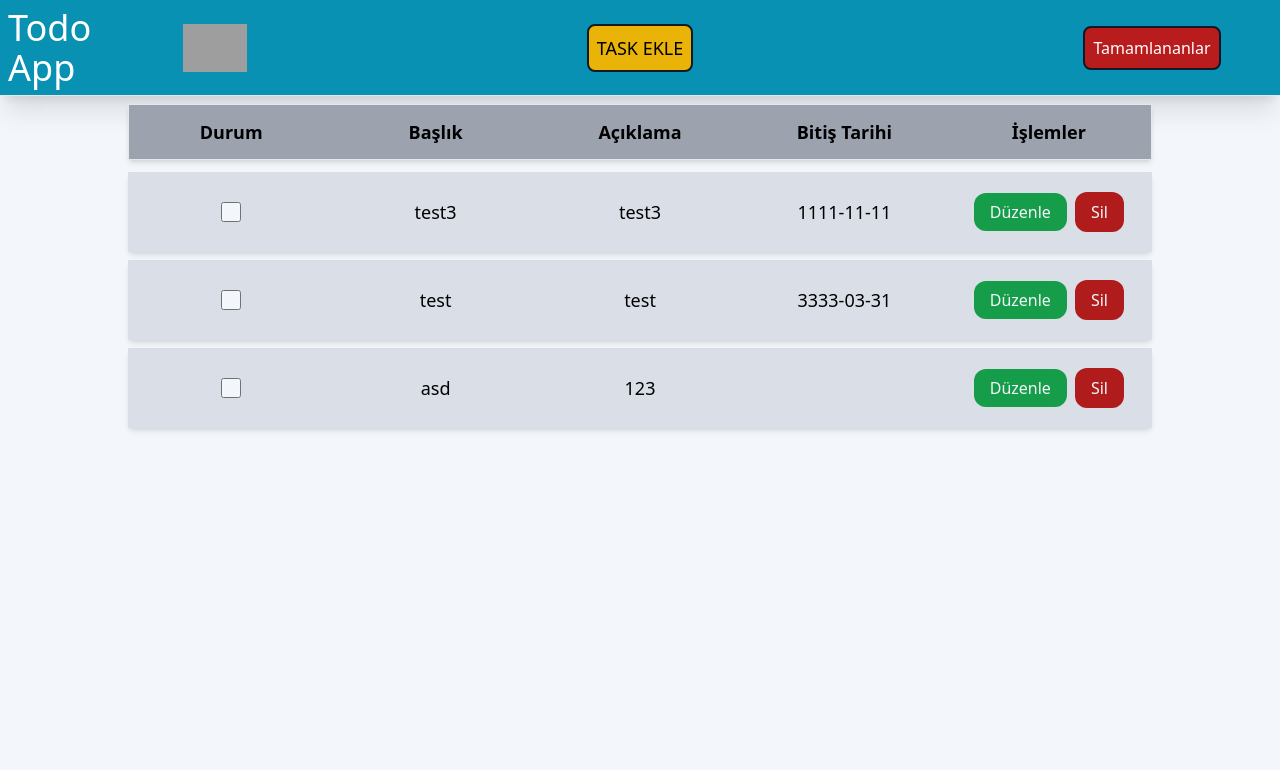
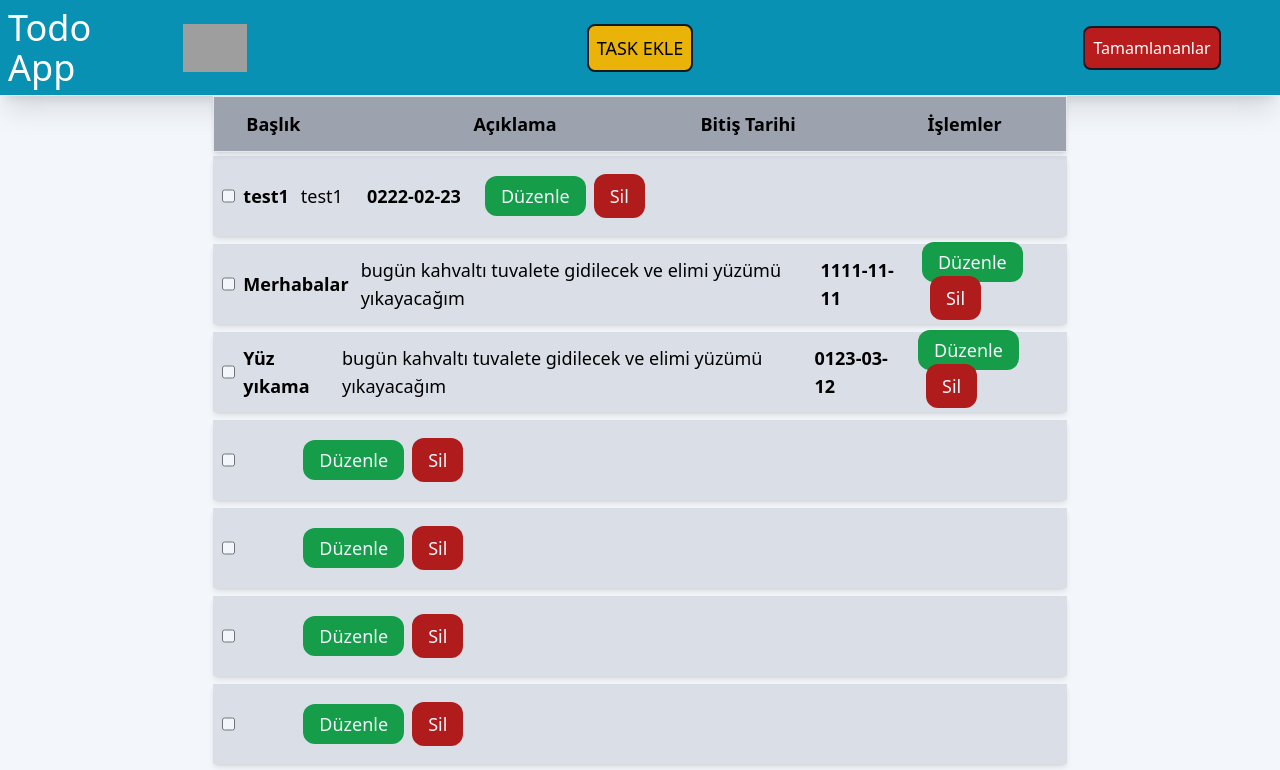
Before and after one commit to KaygusuzBK/react-todo-app, a React (Vite) app: page / in a window 1280 px wide. Shown: the top 770 px of the page. Built offline with nearby package versions, Linux system fonts and the light colour scheme; data requests are answered from the project's data file; grey boxes are pictures that could not be loaded.

Commit message:
Add Task
add task bölümünde eğer kurallara uymazsa task eklemesi yapamıyoruz

```diff
--- a/data/db.json
+++ b/data/db.json
@@ -7,7 +7,7 @@
       "title": "test1",
       "description": "test1",
       "dueDate": "0222-02-23",
-      "status": true,
+      "status": false,
       "id": 15
     },
     {
@@ -18,17 +18,17 @@
       "id": 17
     },
     {
-      "title": "test3",
-      "description": "test3",
+      "title": "Merhabalar ",
+      "description": "bugün kahvaltı tuvalete gidilecek ve elimi yüzümü yıkayacağım",
       "dueDate": "1111-11-11",
       "status": false,
       "id": 18
     },
     {
-      "title": "test",
-      "description": "test",
+      "title": "aaaaaaaaaaaaaa",
+      "description": "aaaaaaaaaaaaaaaaaaaaaaaaaaaaaaaaaaaaaaaaa",
       "dueDate": "3333-03-31",
-      "status": false,
+      "status": true,
       "id": 19
     },
     {
@@ -87,11 +87,88 @@
       "id": 30
     },
     {
-      "title": "asd",
-      "description": "123",
+      "title": "Yüz yıkama",
+      "description": "bugün kahvaltı tuvalete gidilecek ve elimi yüzümü yıkayacağım",
+      "dueDate": "0123-03-12",
+      "status": false,
+      "id": 31
+    },
+    {
+      "title": "AAAAAAAAA",
+      "description": "ASDASD",
+      "dueDate": "3222-02-23",
+      "status": true,
+      "id": 32
+    },
+    {
+      "title": "",
+      "description": "",
       "dueDate": "",
       "status": false,
-      "id": 31
+      "id": 33
+    },
+    {
+      "title": "",
+      "description": "",
+      "dueDate": "",
+      "status": false,
+      "id": 34
+    },
+    {
+      "title": "",
+      "description": "",
+      "dueDate": "",
+      "status": false,
+      "id": 35
+    },
+    {
+      "title": "",
+      "description": "",
+      "dueDate": "",
+      "status": false,
+      "id": 36
+    },
+    {
+      "title": "asdasd",
+      "description": "asasdasd",
+      "dueDate": "32332-02-23",
+      "status": false,
+      "id": 37
+    },
+    {
+      "title": "asdasd",
+      "description": "asasdasd",
+      "dueDate": "32332-02-23",
+      "status": false,
+      "id": 38
+    },
+    {
+      "title": "asdasd",
+      "description": "asasdasd",
+      "dueDate": "32332-02-23",
+      "status": false,
+      "id": 39
+    },
+    {
+      "title": "",
+      "description": "",
+      "dueDate": "",
+      "status": false,
+      "id": 40
+    },
+    {
+      "title": "",
+      "description": "",
+      "dueDate": "",
+      "status": false,
+      "id": 42
+    },
+    {
+      "title": "",
+      "description": "",
+      "dueDate": "",
+      "status": false,
+      "id": 43
     }
   ]
 }
--- a/src/Layout/header/index.jsx
+++ b/src/Layout/header/index.jsx
@@ -1,5 +1,6 @@
 import Logo from "./logo/logo";
-import Button from "../../components/button/Button";
+import Button from "../../components/button/button";
+import { NavLink } from "react-router-dom";
 
 function Header() {
   return (
@@ -7,7 +8,7 @@ function Header() {
       <header className="h-24 border-b shadow-xl bg-cyan-600  ">
         <div className="flex items-center justify-between h-full ">
           <div className="flex justify-center items-center w-64">
-            <label className="text-white text-4xl p-2">Todo App</label>
+            <NavLink to="/" className="text-white text-4xl p-2" >Todo App</NavLink>
             <Logo className="items-center justify-end" id="logo" />
           </div>
           <a
--- a/src/assets/css/output.css
+++ b/src/assets/css/output.css
@@ -576,13 +576,16 @@ body {
   margin: 1rem;
 }
 
-.my-2 {
-  margin-top: 0.5rem;
-  margin-bottom: 0.5rem;
+.ml-2 {
+  margin-left: 0.5rem;
 }
 
-.ml-2 {
-  margin-left: 0.5rem;
+.ml-6 {
+  margin-left: 1.5rem;
+}
+
+.mr-14 {
+  margin-right: 3.5rem;
 }
 
 .flex {
@@ -605,6 +608,10 @@ body {
   height: 3.5rem;
 }
 
+.h-16 {
+  height: 4rem;
+}
+
 .h-20 {
   height: 5rem;
 }
@@ -617,16 +624,20 @@ body {
   height: 8rem;
 }
 
-.h-5 {
-  height: 1.25rem;
+.h-56 {
+  height: 14rem;
+}
+
+.h-80 {
+  height: 20rem;
 }
 
 .h-full {
   height: 100%;
 }
 
-.h-40 {
-  height: 10rem;
+.max-h-20 {
+  max-height: 5rem;
 }
 
 .w-1\/2 {
@@ -641,28 +652,20 @@ body {
   width: 4rem;
 }
 
-.w-4\/5 {
-  width: 80%;
+.w-4\/6 {
+  width: 66.666667%;
 }
 
 .w-64 {
   width: 16rem;
 }
 
+.w-72 {
+  width: 18rem;
+}
+
 .w-full {
   width: 100%;
-}
-
-.w-5 {
-  width: 1.25rem;
-}
-
-.w-96 {
-  width: 24rem;
-}
-
-.resize-none {
-  resize: none;
 }
 
 .grid-cols-2 {
@@ -675,6 +678,10 @@ body {
 
 .items-center {
   align-items: center;
+}
+
+.justify-start {
+  justify-content: flex-start;
 }
 
 .justify-end {
@@ -693,10 +700,6 @@ body {
   gap: 0.5rem;
 }
 
-.overflow-y-auto {
-  overflow-y: auto;
-}
-
 .rounded {
   border-radius: 0.25rem;
 }
@@ -711,11 +714,6 @@ body {
 
 .rounded-xl {
   border-radius: 0.75rem;
-}
-
-.rounded-l {
-  border-top-left-radius: 0.25rem;
-  border-bottom-left-radius: 0.25rem;
 }
 
 .border {
@@ -733,6 +731,11 @@ body {
 .border-black {
   --tw-border-opacity: 1;
   border-color: rgb(0 0 0 / var(--tw-border-opacity));
+}
+
+.border-gray-500 {
+  --tw-border-opacity: 1;
+  border-color: rgb(107 114 128 / var(--tw-border-opacity));
 }
 
 .border-gray-900 {
@@ -769,6 +772,11 @@ body {
   background-color: rgb(156 163 175 / var(--tw-bg-opacity));
 }
 
+.bg-gray-600 {
+  --tw-bg-opacity: 1;
+  background-color: rgb(75 85 99 / var(--tw-bg-opacity));
+}
+
 .bg-green-500 {
   --tw-bg-opacity: 1;
   background-color: rgb(34 197 94 / var(--tw-bg-opacity));
@@ -799,91 +807,6 @@ body {
   background-color: rgb(234 179 8 / var(--tw-bg-opacity));
 }
 
-.bg-slate-500 {
-  --tw-bg-opacity: 1;
-  background-color: rgb(100 116 139 / var(--tw-bg-opacity));
-}
-
-.bg-slate-300 {
-  --tw-bg-opacity: 1;
-  background-color: rgb(203 213 225 / var(--tw-bg-opacity));
-}
-
-.bg-sky-300 {
-  --tw-bg-opacity: 1;
-  background-color: rgb(125 211 252 / var(--tw-bg-opacity));
-}
-
-.bg-sky-400 {
-  --tw-bg-opacity: 1;
-  background-color: rgb(56 189 248 / var(--tw-bg-opacity));
-}
-
-.bg-sky-500 {
-  --tw-bg-opacity: 1;
-  background-color: rgb(14 165 233 / var(--tw-bg-opacity));
-}
-
-.bg-sky-600 {
-  --tw-bg-opacity: 1;
-  background-color: rgb(2 132 199 / var(--tw-bg-opacity));
-}
-
-.bg-sky-700 {
-  --tw-bg-opacity: 1;
-  background-color: rgb(3 105 161 / var(--tw-bg-opacity));
-}
-
-.bg-stone-300 {
-  --tw-bg-opacity: 1;
-  background-color: rgb(214 211 209 / var(--tw-bg-opacity));
-}
-
-.bg-stone-400 {
-  --tw-bg-opacity: 1;
-  background-color: rgb(168 162 158 / var(--tw-bg-opacity));
-}
-
-.bg-gray-300 {
-  --tw-bg-opacity: 1;
-  background-color: rgb(209 213 219 / var(--tw-bg-opacity));
-}
-
-.bg-gray-500 {
-  --tw-bg-opacity: 1;
-  background-color: rgb(107 114 128 / var(--tw-bg-opacity));
-}
-
-.bg-gray-600 {
-  --tw-bg-opacity: 1;
-  background-color: rgb(75 85 99 / var(--tw-bg-opacity));
-}
-
-.bg-gray-700 {
-  --tw-bg-opacity: 1;
-  background-color: rgb(55 65 81 / var(--tw-bg-opacity));
-}
-
-.bg-zinc-300 {
-  --tw-bg-opacity: 1;
-  background-color: rgb(212 212 216 / var(--tw-bg-opacity));
-}
-
-.bg-zinc-400 {
-  --tw-bg-opacity: 1;
-  background-color: rgb(161 161 170 / var(--tw-bg-opacity));
-}
-
-.bg-neutral-300 {
-  --tw-bg-opacity: 1;
-  background-color: rgb(212 212 212 / var(--tw-bg-opacity));
-}
-
-.bg-neutral-400 {
-  --tw-bg-opacity: 1;
-  background-color: rgb(163 163 163 / var(--tw-bg-opacity));
-}
-
 .bg-opacity-60 {
   --tw-bg-opacity: 0.6;
 }
@@ -905,6 +828,11 @@ body {
   padding-right: 1rem;
 }
 
+.px-5 {
+  padding-left: 1.25rem;
+  padding-right: 1.25rem;
+}
+
 .px-6 {
   padding-left: 1.5rem;
   padding-right: 1.5rem;
@@ -913,46 +841,6 @@ body {
 .py-2 {
   padding-top: 0.5rem;
   padding-bottom: 0.5rem;
-}
-
-.px-2 {
-  padding-left: 0.5rem;
-  padding-right: 0.5rem;
-}
-
-.px-5 {
-  padding-left: 1.25rem;
-  padding-right: 1.25rem;
-}
-
-.py-3 {
-  padding-top: 0.75rem;
-  padding-bottom: 0.75rem;
-}
-
-.px-28 {
-  padding-left: 7rem;
-  padding-right: 7rem;
-}
-
-.py-60 {
-  padding-top: 15rem;
-  padding-bottom: 15rem;
-}
-
-.py-36 {
-  padding-top: 9rem;
-  padding-bottom: 9rem;
-}
-
-.py-28 {
-  padding-top: 7rem;
-  padding-bottom: 7rem;
-}
-
-.py-24 {
-  padding-top: 6rem;
-  padding-bottom: 6rem;
 }
 
 .text-center {
@@ -979,11 +867,6 @@ body {
   line-height: 1.75rem;
 }
 
-.text-2xl {
-  font-size: 1.5rem;
-  line-height: 2rem;
-}
-
 .font-bold {
   font-weight: 700;
 }
@@ -996,6 +879,10 @@ body {
 .text-white {
   --tw-text-opacity: 1;
   color: rgb(255 255 255 / var(--tw-text-opacity));
+}
+
+.opacity-50 {
+  opacity: 0.5;
 }
 
 .mix-blend-multiply {
--- a/src/components/button/Button.jsx
+++ b/src/components/button/Button.jsx
@@ -4,7 +4,6 @@ function Button({ text, className, onClick, href }) {
   return (
     <>
       <button
-        as={"button"}
         className={`rounded h-10 ${className}`}
         onClick={onClick}
         href={href}
--- a/src/components/input/input.jsx
+++ b/src/components/input/input.jsx
@@ -1,4 +1,8 @@
+import { useEffect } from "react";
+import Modal from "../modal/Modal";
+
 function Input({
+  id,
   placeholder,
   type,
   onChange,
@@ -8,10 +12,30 @@ function Input({
   required,
   className,
 }) {
+  if (type === "textarea") {
+    return (
+      <>
+        <div>
+          <textarea
+            id={id}
+            className={className}
+            placeholder={placeholder}
+            type={type}
+            onChange={onChange}
+            value={value}
+            required={required}
+            minLength={minLength}
+            maxLength={maxLength}
+          />
+        </div>
+      </>
+    );
+  }
   return (
     <>
       <div>
         <input
+          id={id}
           className={className}
           placeholder={placeholder}
           type={type}
--- a/src/components/modal/Modal.jsx
+++ b/src/components/modal/Modal.jsx
@@ -1,7 +1,7 @@
 import { useState } from "react";
 import { updateTask } from "../../services/task";
 
-function Modal({ modalsorusu, Text, id, task, fonksiyon, className }) {
+function Modal({ modalsorusu, text, id, task, fonksiyon, className }) {
   const [modal, setModal] = useState(false);
 
   const toggleModal = () => {
@@ -11,7 +11,7 @@ function Modal({ modalsorusu, Text, id, task, fonksiyon, className }) {
   return (
     <>
       <button onClick={toggleModal} className={className}>
-        {Text}
+        {text}
       </button>
       {modal && (
         <div className="modal z-50">
--- a/src/components/task/taskForm/taskForm.jsx
+++ b/src/components/task/taskForm/taskForm.jsx
@@ -12,13 +12,13 @@ function deleteTask(id) {
 function TaskForm({ task, className }) {
   return (
     <>
-      <div className="items-center justify-center flex flex-col text-center">
-        <div className="flex justify-between items-center w-4/5 border shadow-md h-20 m-1 mix-blend-multiply bg-gray-200 hover:bg-gray-300">
-          <Checkbox task={task} onSuccess={getTasks} className="w-1/3 h-5" />
-          <div className="w-1/3 text-lg">{task.title}</div>
-          <div className="w-1/3 text-lg">{task.description}</div>
-          <div className="w-1/3 text-lg">{task.dueDate}</div>
-          <div className="w-1/3">
+      <div className="items-center flex flex-col">
+        <div className="flex justify-start items-center w-4/6 border shadow-md h-20 m-1 mix-blend-multiply bg-gray-200 hover:bg-gray-300">
+          <Checkbox task={task} onSuccess={getTasks} className="h-16 m-2" />
+          <div className="text-lg font-bold">{task.title}</div>
+          <div className="text-lg p-3 max-h-20">{task.description}</div>
+          <div className="text-lg p-3 font-bold">{task.dueDate}</div>
+          <div className="text-lg p-3">
             <a
               className={classNames(
                 "bg-green-600 text-white rounded-xl hover:bg-green-700 px-4 py-2 z-50"
@@ -31,13 +31,12 @@ function TaskForm({ task, className }) {
             <Modal
               className="bg-red-700 text-white rounded-xl hover:bg-red-900 ml-2 px-4 py-2 z-50"
               modalsorusu="Silmek istediğinize emin misiniz?"
-              Text="Sil"
+              text="Sil"
               id={task.id}
               task={task}
               fonksiyon={deleteTask}
             />
           </div>
-          <hr />
         </div>
       </div>
     </>
--- a/src/pages/CompletedTask/CompletedTask.jsx
+++ b/src/pages/CompletedTask/CompletedTask.jsx
@@ -15,7 +15,7 @@ function CompletedTasks() {
   return (
     <>
       <div className="items-center justify-center flex flex-col text-center h-32">
-        <div className="flex justify-between items-center p-3 w-4/5 border shadow-md h-14 m-1 mix-blend-multiply bg-gray-400 hover:bg">
+        <div className="flex justify-between items-center p-3 w-4/6 border shadow-md h-14 m-1 mix-blend-multiply bg-gray-400 hover:bg">
           <div className="w-1/3 text-lg font-bold">Durum</div>
           <div className="w-1/3 text-lg font-bold">Başlık</div>
           <div className="w-1/3 text-lg font-bold">Açıklama</div>
--- a/src/pages/Home/index.jsx
+++ b/src/pages/Home/index.jsx
@@ -18,13 +18,12 @@ function Tasks() {
 
   return (
     <>
-      <div className="items-center justify-center flex flex-col text-center my-2">
-        <div className="flex justify-between items-center w-4/5 border shadow-md h-14 bg-gray-400 hover:bg">
-          <div className="w-1/3 text-lg font-bold">Durum</div>
-          <div className="w-1/3 text-lg font-bold">Başlık</div>
-          <div className="w-1/3 text-lg font-bold">Açıklama</div>
-          <div className="w-1/3 text-lg font-bold">Bitiş Tarihi</div>
-          <div className="w-1/3 text-lg font-bold">İşlemler</div>
+      <div className="flex flex-col justify-center items-center">
+        <div className="flex justify-between items-center p-2 w-4/6 border shadow-md h-14 bg-gray-400 hover:bg">
+          <div className="w-1/2 text-lg font-bold ml-6">Başlık</div>
+          <div className="w-1/2 text-lg font-bold">Açıklama</div>
+          <div className="w-1/2 text-lg font-bold">Bitiş Tarihi</div>
+          <div className="text-lg font-bold mr-14">İşlemler</div>
         </div>
       </div>
       {tasks.map((task) => (
```
Also changed, not shown: src/components/alert/alert.jsx (added, +9 -0 lines), src/pages/AddTask/AddTask.jsx (+69 -6 lines), src/pages/EditTask/EditTask.jsx (+14 -7 lines).
